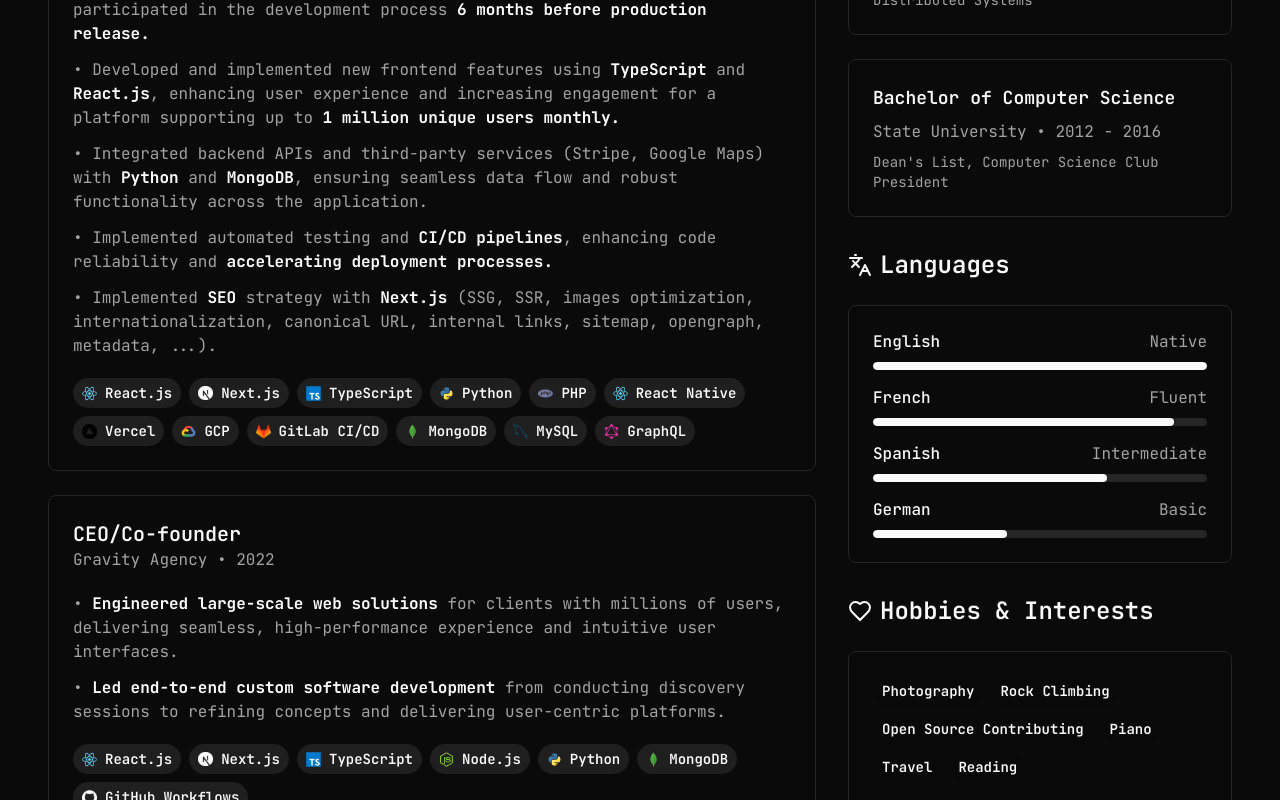
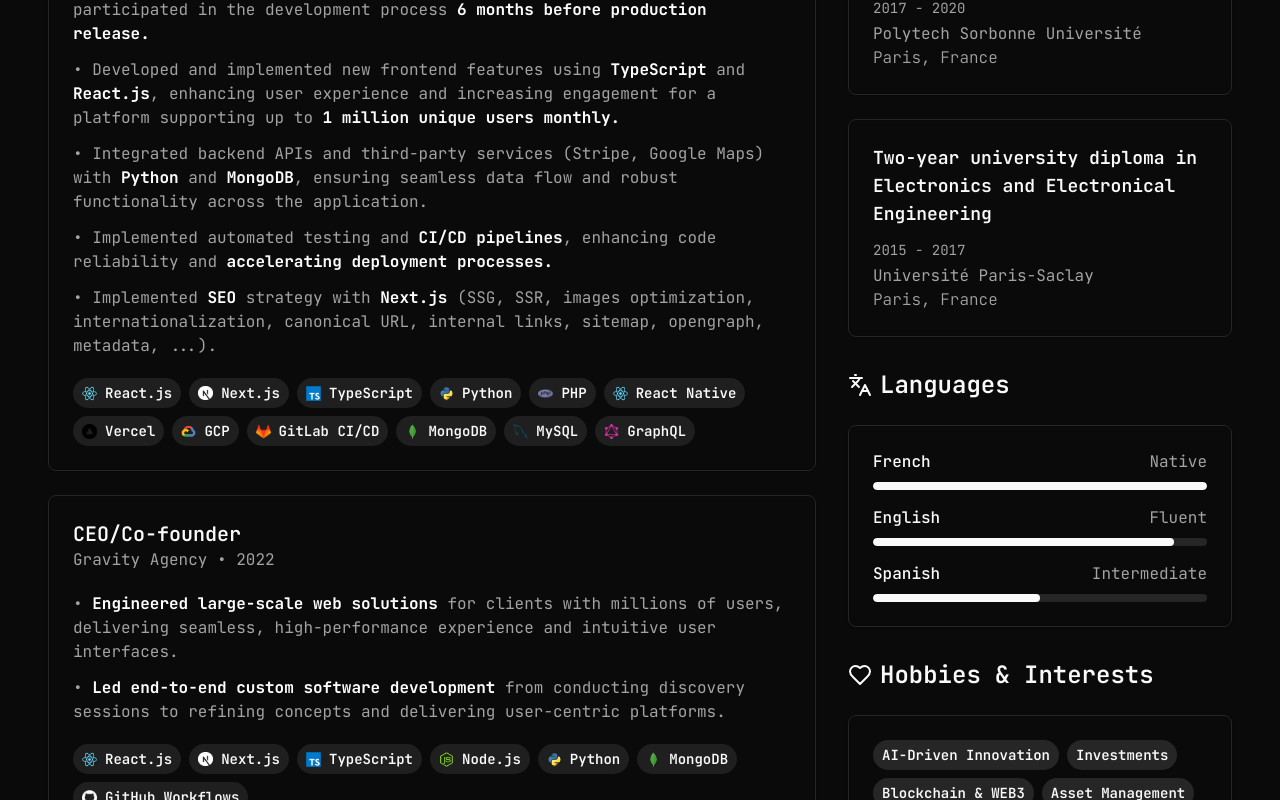
Before and after one commit to gabmagnan/gabriel-magnan-website, a Next.js app: page /resume in a window 1280 px wide. Shown: the part 480-1280 px from the top of the page. Built offline with nearby package versions, Linux system fonts and the light colour scheme.

Commit message:
add resume part finished

```diff
--- a/app/resume/components/Education.tsx
+++ b/app/resume/components/Education.tsx
@@ -1,18 +1,20 @@
 import { GraduationCapIcon } from 'lucide-react';
 import { Card } from '@/components/ui/card';
+import type { TEducation } from '@/types/education';
 
-const education = [
+const education: TEducation[] = [
   {
-    degree: 'Master of Computer Science',
-    school: 'Tech University',
-    period: '2016 - 2018',
-    description: 'Specialized in Software Engineering and Distributed Systems',
+    degree: 'Master engineering in Electronics and Industrial Computer Science',
+    school: 'Polytech Sorbonne Université',
+    period: '2017 - 2020',
+    location: 'Paris, France',
   },
   {
-    degree: 'Bachelor of Computer Science',
-    school: 'State University',
-    period: '2012 - 2016',
-    description: "Dean's List, Computer Science Club President",
+    degree:
+      'Two-year university diploma in Electronics and Electronical Engineering',
+    school: 'Université Paris-Saclay',
+    location: 'Paris, France',
+    period: '2015 - 2017',
   },
 ];
 
@@ -27,13 +29,14 @@ const Education = () => {
         <div className="space-y-6">
           {education.map((edu) => (
             <Card key={edu.degree} className="bg-card/50 p-6 backdrop-blur-sm">
-              <div className="space-y-2">
+              <div>
                 <h3 className="text-lg font-semibold">{edu.degree}</h3>
-                <p className="text-muted-foreground">
-                  {edu.school} • {edu.period}
+                <p className="mt-3 py-0 text-sm text-muted-foreground">
+                  {edu.period}
                 </p>
-                <p className="text-sm text-muted-foreground">
-                  {edu.description}
+                <p className="mt-1 text-muted-foreground">{edu.school}</p>
+                <p className="font-light text-muted-foreground">
+                  {edu.location}
                 </p>
               </div>
             </Card>
--- a/app/resume/components/HobbiesInterests.tsx
+++ b/app/resume/components/HobbiesInterests.tsx
@@ -3,12 +3,13 @@ import { Badge } from '@/components/ui/badge';
 import { Card } from '@/components/ui/card';
 
 const hobbies = [
-  'Photography',
-  'Rock Climbing',
-  'Open Source Contributing',
-  'Piano',
+  'AI-Driven Innovation',
+  'Investments',
+  'Blockchain & WEB3',
+  'Asset Management ',
+  'Entrepreneurship',
+  'Guitar',
   'Travel',
-  'Reading',
 ];
 
 const HobbiesInterests = () => {
@@ -21,7 +22,7 @@ const HobbiesInterests = () => {
       <Card className="bg-card/50 p-6 backdrop-blur-sm">
         <div className="flex flex-wrap gap-2">
           {hobbies.map((hobby) => (
-            <Badge key={hobby} className="bg-background/50" variant="secondary">
+            <Badge key={hobby} variant="secondary">
               {hobby}
             </Badge>
           ))}
--- a/app/resume/components/Languages.tsx
+++ b/app/resume/components/Languages.tsx
@@ -1,26 +1,22 @@
 import { LanguagesIcon } from 'lucide-react';
 import { Card } from '@/components/ui/card';
+import { type TLanguage } from '@/types/language';
 
-const languages = [
+const languages: TLanguage[] = [
+  {
+    name: 'French',
+    level: 'Native',
+    proficiency: 100,
+  },
   {
     name: 'English',
-    level: 'Native',
-    proficiency: '100%',
-  },
-  {
-    name: 'French',
     level: 'Fluent',
-    proficiency: '90%',
+    proficiency: 90,
   },
   {
     name: 'Spanish',
     level: 'Intermediate',
-    proficiency: '70%',
-  },
-  {
-    name: 'German',
-    level: 'Basic',
-    proficiency: '40%',
+    proficiency: 50,
   },
 ];
 
@@ -42,7 +38,7 @@ const Languages = () => {
               <div className="h-2 overflow-hidden rounded-full bg-secondary">
                 <div
                   className="h-full rounded-full bg-primary transition-all duration-500"
-                  style={{ width: lang.proficiency }}
+                  style={{ width: `${lang.proficiency}%` }}
                 />
               </div>
             </div>
--- /dev/null
+++ b/types/education.ts
@@ -0,0 +1,6 @@
+export type TEducation = {
+  degree: string;
+  school: string;
+  period: string;
+  location: string;
+};
--- /dev/null
+++ b/types/language.ts
@@ -0,0 +1,5 @@
+export type TLanguage = {
+  name: string;
+  level: string;
+  proficiency: number;
+};
```
